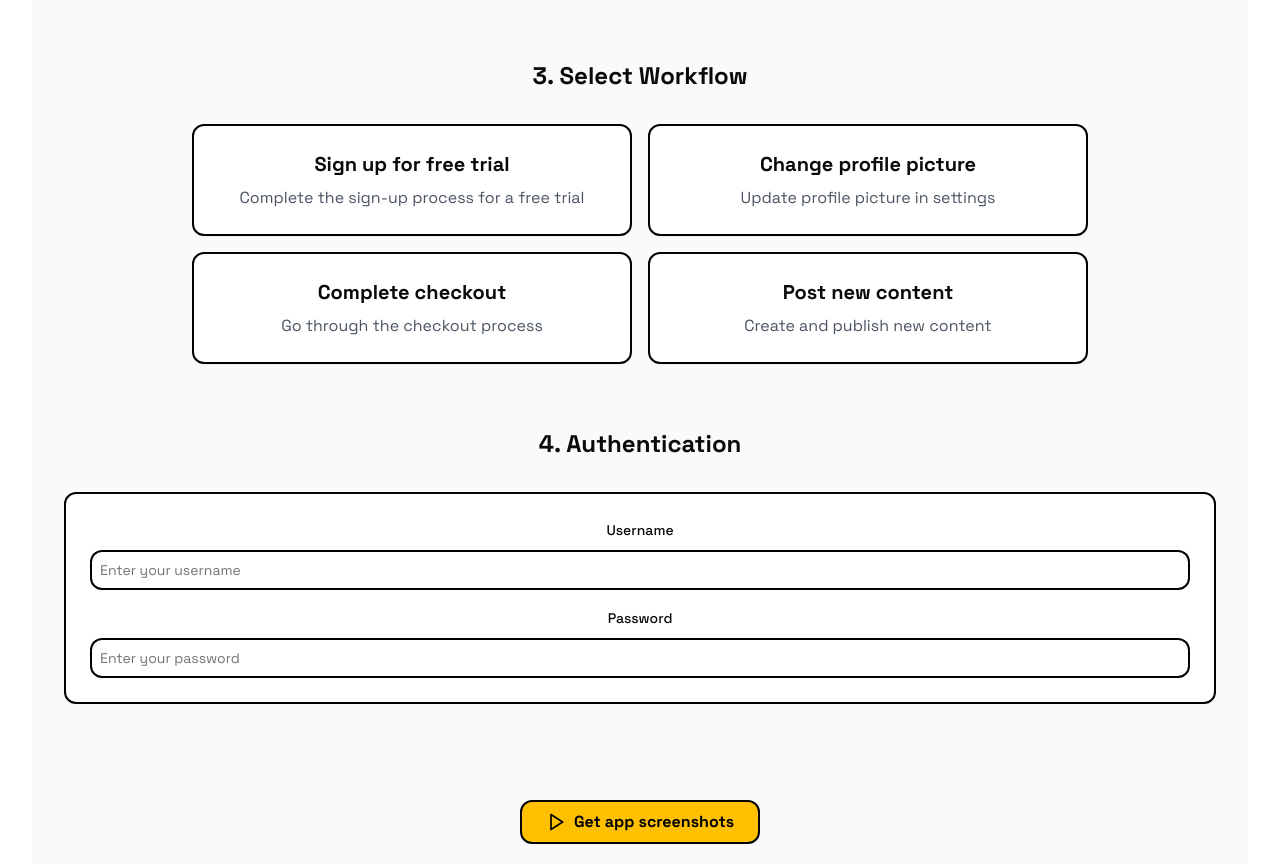
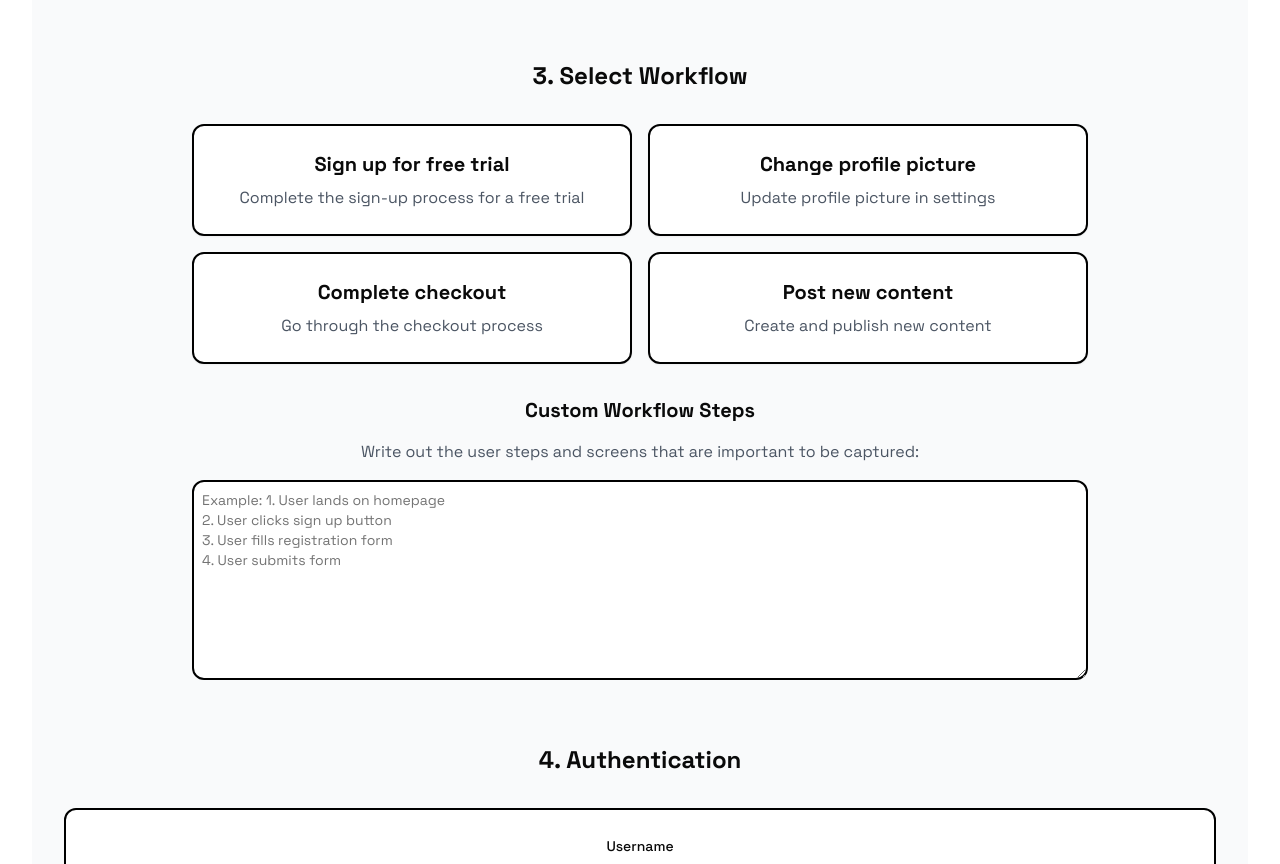
Before and after one commit to glassofizzy/appflow-snapshotter, a React (Vite) app: page / in a window 1280 px wide. Shown: the part 680-1544 px from the top of the page. Built offline with nearby package versions, Linux system fonts and the light colour scheme.

Commit message:
Add open text field for workflow
Implemented an open text field in the "Select Workflow" section of the index page. This allows users to input their own steps and screens that are important for capturing during the app screenshot generation process.
[skip gpt_engineer]

```diff
--- a/src/components/WorkflowSelection.tsx
+++ b/src/components/WorkflowSelection.tsx
@@ -1,5 +1,6 @@
 import React, { useState } from 'react';
 import { Card } from "@/components/ui/card";
+import { Textarea } from "@/components/ui/textarea";
 
 const workflows = [
   { id: 1, title: "Sign up for free trial", description: "Complete the sign-up process for a free trial" },
@@ -10,6 +11,7 @@ const workflows = [
 
 const WorkflowSelection = () => {
   const [selectedWorkflows, setSelectedWorkflows] = useState<number[]>([]);
+  const [customWorkflow, setCustomWorkflow] = useState('');
 
   const toggleWorkflow = (id: number) => {
     setSelectedWorkflows(prev =>
@@ -20,7 +22,8 @@ const WorkflowSelection = () => {
   };
 
   return (
-    <div className="grid grid-cols-1 md:grid-cols-2 gap-4 w-full max-w-4xl mx-auto">
+    <div className="space-y-8 w-full max-w-4xl mx-auto">
+      <div className="grid grid-cols-1 md:grid-cols-2 gap-4">
         {workflows.map((workflow) => (
           <Card
             key={workflow.id}
@@ -33,6 +36,18 @@ const WorkflowSelection = () => {
           </Card>
         ))}
       </div>
+
+      <div className="space-y-4">
+        <h3 className="text-xl font-bold">Custom Workflow Steps</h3>
+        <p className="text-gray-600">Write out the user steps and screens that are important to be captured:</p>
+        <Textarea
+          value={customWorkflow}
+          onChange={(e) => setCustomWorkflow(e.target.value)}
+          placeholder="Example: 1. User lands on homepage&#10;2. User clicks sign up button&#10;3. User fills registration form&#10;4. User submits form"
+          className="min-h-[200px] retro-input"
+        />
+      </div>
+    </div>
   );
 };
 
```
Lines whose indentation alone changed are shown as unchanged.
